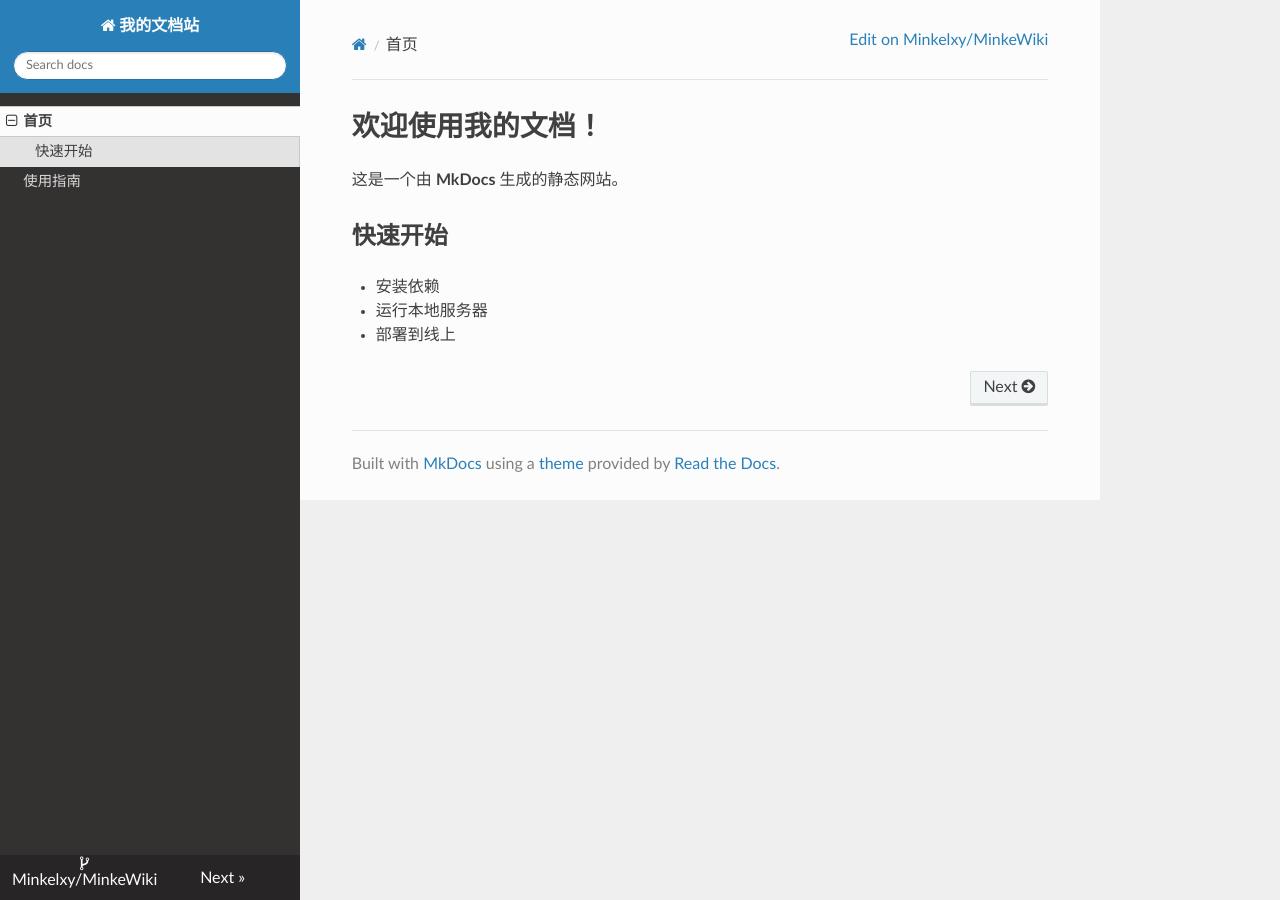
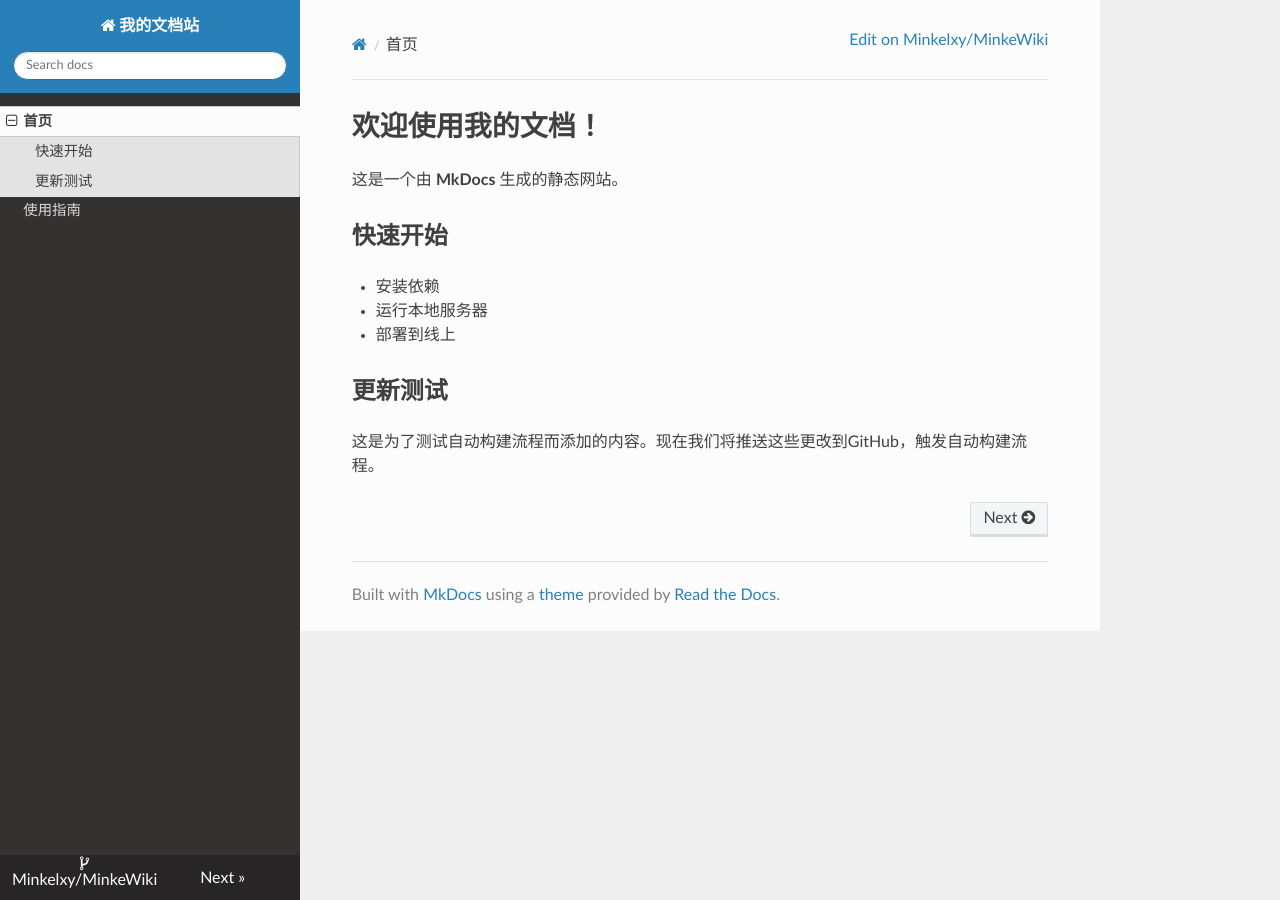
Before and after one commit to Minkelxy/MinkeWiki, an MkDocs documentation site: the page built from docs/index.md, in a window 1280 px wide. Built offline with MkDocs 1.6.1, drawn with Linux system fonts in a browser that asks for light colours; nearby versions of some CDN libraries.

Commit message:
测试自动构建流程

```diff
--- a/docs/index.md
+++ b/docs/index.md
@@ -7,3 +7,7 @@
 - 安装依赖
 - 运行本地服务器
 - 部署到线上
+
+## 更新测试
+
+这是为了测试自动构建流程而添加的内容。现在我们将推送这些更改到GitHub，触发自动构建流程。
```
